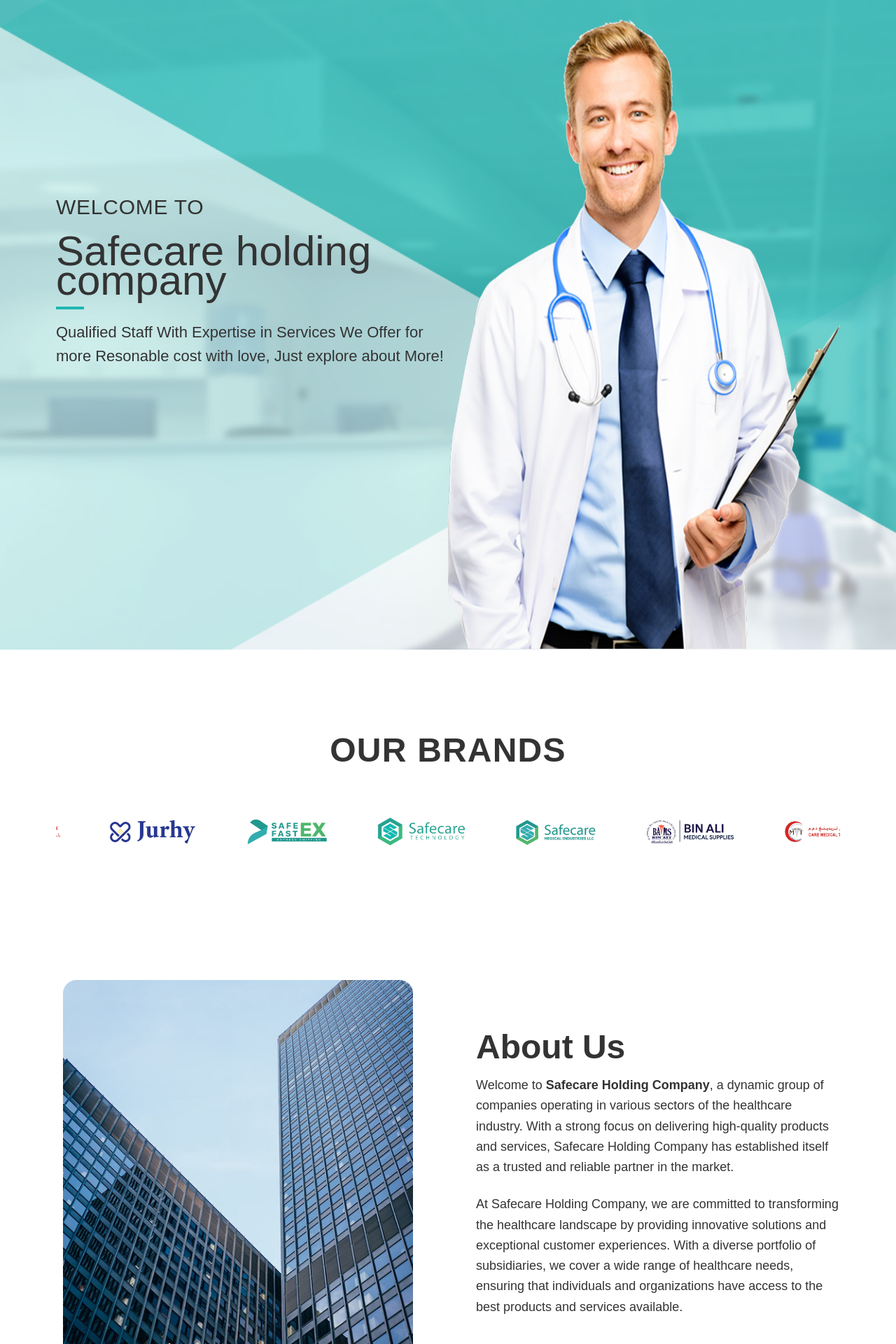
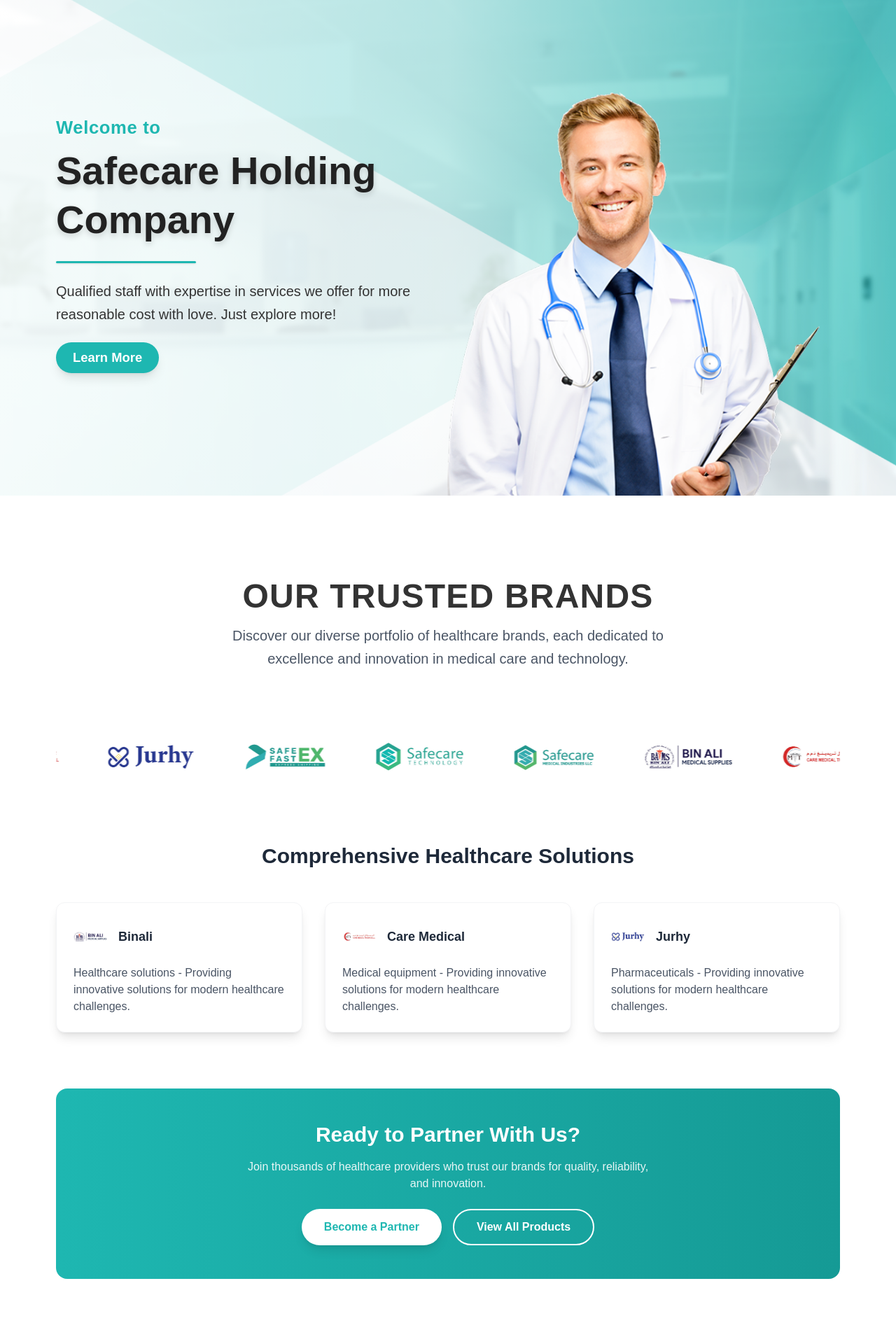
Before and after one commit to Sana-Ahmad1771/safecareholding, a Next.js app: page / in a window 1280 px wide. Shown: the part 140-2060 px from the top of the page at 70% size. Built offline with nearby package versions, Linux system fonts and the light colour scheme.

Commit message:
making responsive

```diff
--- a/src/app/components/common/Footer.jsx
+++ b/src/app/components/common/Footer.jsx
@@ -24,10 +24,10 @@
       whileInView={{ opacity: 1, y: 0 }}
       transition={{ duration: 0.6 }}
       viewport={{ once: true }}
-      className="w-full bg-white font-inter border-t border-gray-200 overflow-hidden text-[#333] text-[16px] leading-normal "
+      className="w-full  bg-white font-inter border-t border-gray-200 overflow-hidden text-[#333] text-[16px] leading-normal "
     >
       {/* Main Content */}
-      <div className="py-16 flex flex-col lg:flex-row justify-between flex-wrap gap-12 container mx-auto">
+      <div className="px-8 py-8 lg:py-16 flex flex-col lg:flex-row justify-between flex-wrap gap-12 lg:container lg:mx-auto">
         {/* Logo + Contact */}
         <motion.div
           initial={{ opacity: 0, y: 30 }}
--- a/src/app/components/pages/home/AboutUs.jsx
+++ b/src/app/components/pages/home/AboutUs.jsx
@@ -3,32 +3,43 @@
 
 const AboutUs = () => {
   return (
-    <section className="relative lg:py-20 py-12 px-5 lg:px-20 bg-body text-dark-2">
-      <div className="container mx-auto flex flex-col lg:flex-row items-center gap-10 lg:gap-20">
+    <section className="relative px-4 sm:px-8 lg:px-20 py-8 lg:py-16 bg-body text-dark-2">
+      <div className="container mx-auto flex flex-col lg:flex-row items-center gap-8 lg:gap-16">
         {/* Image Section */}
-        <div className=" flex-1 flex justify-center">
+        <div className="flex-1 flex justify-center items-center">
           <Image
             src="/about-us.png"
             alt="About Us"
             width={600}
             height={400}
-            className="w-full max-w-[500px] h-auto max-h-[691px] object-contain lg:z-40 lg:absolute bottom-0 top-2"
+            className="xl:absolute lg:z-20 2xl:top-2 xl:top-10 top-1 w-full max-w-[clamp(220px,40vw,500px)] h-auto max-h-[clamp(180px,100vh,400px)] lg:max-h-[clamp(200px,100vh,550px)] xl:max-h-[clamp(500px,100vh,650px)] object-contain"
+            priority
           />
         </div>
 
         {/* Text Section */}
         <div className="flex-1 space-y-6">
-          <h2 className="font-semibold text-lg sm:text-2xl md:text-3xl lg:text-[38px] xl:text-5xl mb-4 text-dark-2">
+          <h2
+            className="font-semibold mb-4 text-dark-2"
+            style={{ fontSize: "clamp(1.25rem,3vw,2.5rem)" }}
+          >
             About Us
           </h2>
-          <p className="text-base sm:text-lg leading-relaxed">
-            Welcome to <span className="font-semibold">Safecare Holding Company</span>,
-            a dynamic group of companies operating in various sectors of the
+          <p
+            className="leading-relaxed text-lg sm:text-base md:text-lg lg:text-[22px]"
+            style={{ fontSize: "clamp(1rem,2vw,1.25rem)" }}
+          >
+            Welcome to{" "}
+            <span className="font-semibold">Safecare Holding Company</span>, a
+            dynamic group of companies operating in various sectors of the
             healthcare industry. With a strong focus on delivering high-quality
-            products and services, Safecare Holding Company has established itself
-            as a trusted and reliable partner in the market.
+            products and services, Safecare Holding Company has established
+            itself as a trusted and reliable partner in the market.
           </p>
-          <p className="text-base sm:text-lg leading-relaxed">
+          <p
+            className="leading-relaxed"
+            style={{ fontSize: "clamp(1rem,2vw,1.25rem)" }}
+          >
             At Safecare Holding Company, we are committed to transforming the
             healthcare landscape by providing innovative solutions and
             exceptional customer experiences. With a diverse portfolio of
--- a/src/app/components/pages/home/Hero.jsx
+++ b/src/app/components/pages/home/Hero.jsx
@@ -8,11 +8,11 @@
       className="min-h-[calc(100vh-80px)] bg-cover bg-center flex items-end px-5 lg:px-20 overflow-hidden"
       style={{
         backgroundImage: "url('/Herosection-bg.png')",
-        minHeight: "calc(100vh - 80px)",
+        minHeight: "calc(90vh - 80px)",
       }}
     >
       {/* Container for centered content */}
-      <div className="container text-dark-2 mx-auto flex flex-col lg:flex-row items-center justify-between w-full md:pt-10">
+      <div className="container text-dark-2 mx-auto flex flex-col lg:flex-row items-center justify-between w-full h-screen md:pt-10 py-20 lg:py-0">
         {/* Content */}
         <div className="xl:max-w-[590px] space-y-4 flex-1 flex flex-col justify-start h-[400px] mb-10 md:mb-0">
           <p className="text-2xl lg:text-3xl text-main uppercase tracking-wide mb-6 sm:text-base">Welcome to </p>
@@ -39,17 +39,33 @@
         </div>
 
         {/* Doctor Image - Right Side */}
-        <div className="flex-1 flex justify-center items-start h-[900px]">
+        <div className="flex-1 flex justify-center items-start h-screen">
           <Image
             src="/hero-men.png"
             alt="doctor"
             width={500}
             height={900}
             priority
-            className="w-[250px] sm:w-[320px] md:w-[420px] lg:w-[700px] lg:h-[900px] object-fill"
+            className="w-[250px] sm:w-[320px] md:w-[420px] lg:w-auto lg:h-screen object-fill"
           />
         </div>
       </div>
+          {/* Scroll Indicator - Only on desktop */}
+      <motion.div
+        className="hidden lg:flex flex-col items-center absolute bottom-6 left-1/2 transform -translate-x-1/2 text-primary z-20"
+        initial={{ opacity: 0 }}
+        animate={{ opacity: 1 }}
+        transition={{ delay: 1.5, duration: 0.8 }}
+      >
+        <span className="text-sm mb-2">Scroll Down</span>
+        <div className="w-6 h-10 border-2 border-primary rounded-full flex justify-center">
+          <motion.div
+            className="w-1 h-3 bg-primary rounded-full mt-2"
+            animate={{ y: [0, 12, 0] }}
+            transition={{ duration: 1.5, repeat: Infinity, ease: "easeInOut" }}
+          />
+        </div>
+      </motion.div>
     </section>
   );
 };
--- /dev/null
+++ b/src/app/components/pages/home/HeroSection.jsx
@@ -0,0 +1,58 @@
+import React from "react";
+// Optional: If using Framer Motion for animation, uncomment below
+// import { motion } from "framer-motion";
+
+export const HeroSection = () => {
+  return (
+    <section
+      className="relative w-full bg-white overflow-hidden bg-cover bg-center bg-no-repeat flex items-center justify-center"
+      aria-label="Hero Section"
+      style={{
+        backgroundImage: "url('/Herosection-bg.png')",
+        minHeight: "calc(100vh - 80px)",
+        height: "calc(100vh - 80px)",
+      }}
+    >
+      {/* Overlay for better text contrast */}
+      <div className="absolute inset-0 bg-gradient-to-r from-white/80 via-white/60 to-transparent pointer-events-none" aria-hidden="true" />
+      {/* Main Content */}
+  <div className="relative z-10 flex flex-col lg:flex-row items-center justify-center h-full px-4 sm:px-8 lg:px-20 py-4 gap-6 w-full max-w-7xl mx-auto">
+        {/* Text Section */}
+        <div className="text-center lg:text-left max-w-xl animate-fadeIn flex flex-col justify-center h-full">
+          <p className="font-semibold text-[#1eb7b1] tracking-wide mb-2" style={{fontSize: 'clamp(1rem, 2vw, 1.75rem)'}}>
+            Welcome to
+          </p>
+          <h1 className="font-extrabold text-[#222] leading-tight drop-shadow-lg mb-4" style={{fontSize: 'clamp(2rem, 5vw, 3.5rem)'}}>
+            Safecare Holding<br />Company
+          </h1>
+          <div className="mt-2 mb-6 mx-auto lg:mx-0 w-24 sm:w-40 md:w-60 lg:w-[200px] h-[3px] bg-[#1eb7b1] rounded-full shadow" />
+          <p className="max-w-[600px] mx-auto lg:mx-0 font-normal text-[#333] leading-relaxed mb-6" style={{fontSize: 'clamp(0.9rem, 2vw, 1.25rem)'}}>
+            Qualified staff with expertise in services we offer for more
+            <br className="hidden sm:block" />
+            reasonable cost with love. Just explore more!
+          </p>
+          {/* CTA Button */}
+          <a
+            href="#about"
+            className="inline-block xl:w-fit px-6 py-2 bg-[#1eb7b1] text-white font-semibold rounded-full shadow-lg hover:bg-[#159a95] transition-colors duration-200 focus:outline-none focus:ring-2 focus:ring-[#1eb7b1] focus:ring-offset-2 text-base"
+            aria-label="Learn more about Safecare Holding"
+            style={{fontSize: 'clamp(1rem, 2vw, 1.15rem)'}}
+          >
+            Learn More
+          </a>
+        </div>
+
+        {/* Banner main image - Always flush with bottom edge and responsive to height */}
+        <div className="relative w-full lg:w-auto flex-1 h-full flex items-end justify-center">
+          <img
+            className="absolute left-1/2 -translate-x-1/2 xl:top-32 lg:top-10 top-0 bottom-0 w-full max-w-[220px] sm:max-w-[320px] md:max-w-[420px] lg:max-w-[539px] h-full max-h-[calc(100vh-80px)] object-contain"
+            alt="Smiling healthcare professional representing Safecare Holding"
+            src="/hero-men.png"
+            loading="eager"
+            priority
+          />
+        </div>
+      </div>
+    </section>
+  );
+};
--- a/src/app/components/pages/home/OurBrands.jsx
+++ b/src/app/components/pages/home/OurBrands.jsx
@@ -74,7 +74,7 @@
                 <h3 className="text-xl font-bold mt-1">
                   Safecare Holding Company
                 </h3>
-                <p className="text-sm leading-relaxed mt-4">
+                <p className="text-lg sm:text-base md:text-lg lg:text-[22px] leading-relaxed mt-4">
                   Safecare Holding company is your premier destination for
                   healthcare products and medical supplies. We offer a wide
                   range of high-quality products with convenient online shopping
--- a/src/app/components/pages/home/ProductsServices.jsx
+++ b/src/app/components/pages/home/ProductsServices.jsx
@@ -45,7 +45,7 @@
           <div className="flex justify-center">
             <div className="w-20 sm:w-32 md:w-44 :w-[244px] h-0.5 bg-gray-4"></div>
           </div>
-          <p className="text-sm sm:text-base md:text-lg leading-relaxed">
+          <p className="text-lg sm:text-base md:text-lg lg:text-[22px] leading-relaxed">
             The medical field demands the highest quality medical supplies and
             equipment. Safecare’s line of medical products includes:
           </p>
--- a/src/app/components/pages/home/SpecialServices.jsx
+++ b/src/app/components/pages/home/SpecialServices.jsx
@@ -78,7 +78,7 @@
                 <h3 className="text-base sm:text-lg font-semibold mb-1">
                   {service.title}
                 </h3>
-                <p className="text-dark-2/80 text-sm leading-relaxed">
+                <p className="text-dark-2/80 text-sm sm:text-base  leading-relaxed">
                   {service.description}
                 </p>
               </div>
@@ -106,7 +106,7 @@
             {servicesRight.map((service, index) => (
               <div
                 key={index}
-                className="flex gap-4 items-start text-dark-2 flex-col sm:flex-row max-w-[70%]"
+                className="flex gap-4 items-start text-dark-2 flex-col sm:flex-row max-w-[100%]"
               >
                 {/* Icon Box */}
                 <div className="w-10 h-10 flex items-center justify-center rounded-md bg-white/20 text-dark-2 text-xl shrink-0">
@@ -117,7 +117,7 @@
                   <h3 className="text-base sm:text-lg font-semibold mb-1">
                     {service.title}
                   </h3>
-                  <p className="text-dark-2 text-sm leading-relaxed">
+                  <p className="text-dark-2 text-sm sm:text-base leading-relaxed">
                     {service.description}
                   </p>
                 </div>
--- a/src/app/components/pages/home/Technology.jsx
+++ b/src/app/components/pages/home/Technology.jsx
@@ -52,7 +52,7 @@
           <h2 className="text-3xl md:text-5xl font-bold bg-gradient-to-r text-dark-2 bg-clip-text  mb-6">
             We Are Also in the Technology
           </h2>
-          <p className="text-gray-500 text-base md:text-lg max-w-3xl mx-auto">
+          <p className="text-gray-500 text-lg sm:text-base md:text-lg lg:text-[22px] max-w-4xl mx-auto">
             From digital marketing to networking and hosting, we provide
             end-to-end technology solutions that help businesses grow, connect,
             and thrive in the digital era.
@@ -85,7 +85,7 @@
                 </h3>
 
                 {/* Description */}
-                <p className="text-gray-500 text-sm md:text-base leading-relaxed">
+                <p className="text-gray-500 text-sm sm:text-base leading-relaxed">
                   {item.description}
                 </p>
 
--- a/src/app/components/pages/home/TrustedBrands.jsx
+++ b/src/app/components/pages/home/TrustedBrands.jsx
@@ -40,16 +40,20 @@
         {brandList.map((brand, idx) => (
           <div
             key={idx}
-            className="flex-shrink-0 h-8 sm:h-10 md:h-12 w-20 sm:w-28 md:w-32 flex items-center justify-center"
+            className="flex-shrink-0 h-8 sm:h-10 md:h-12 w-20 sm:w-28 md:w-32 flex items-center justify-center group relative"
           >
             <Image
               src={brand.logo}
               alt={brand.name}
               width={128}
               height={48}
-              className="h-full w-full max-w-full object-contain  transition duration-300 "
+              className="h-full w-full max-w-full object-contain transition-all duration-300 group-hover:scale-110 group-hover:brightness-110"
               sizes="(max-width: 640px) 80px, (max-width: 768px) 112px, 128px"
             />
+            {/* Tooltip on hover */}
+            <div className="absolute -bottom-8 opacity-0 group-hover:opacity-100 transition-opacity duration-300 bg-gray-800 text-white text-xs px-2 py-1 rounded whitespace-nowrap pointer-events-none">
+              {brand.name}
+            </div>
           </div>
         ))}
       </motion.div>
@@ -60,25 +64,101 @@
 // ================= Main Section =================
 const TrustedBrands = () => {
   const brands = [
-    { name: "Binali", logo: "/binali.png" },
-    { name: "Care Medical", logo: "/caremedical.png" },
-    { name: "Jurhy", logo: "/jurhy.png" },
-    { name: "Safefast", logo: "/safefast.png" },
-    { name: "Safecare Technology", logo: "/safecaretechnology.png" },
-    { name: "Safecare Medical Industries", logo: "/safecaremedicalindustries.png" },
+    { name: "Binali", logo: "/binali.png", description: "Healthcare solutions" },
+    { name: "Care Medical", logo: "/caremedical.png", description: "Medical equipment" },
+    { name: "Jurhy", logo: "/jurhy.png", description: "Pharmaceuticals" },
+    { name: "Safefast", logo: "/safefast.png", description: "Rapid diagnostics" },
+    { name: "Safecare Technology", logo: "/safecaretechnology.png", description: "Health tech innovation" },
+    { name: "Safecare Medical Industries", logo: "/safecaremedicalindustries.png", description: "Medical manufacturing" },
   ];
 
   return (
     <section className="pt-10 pb-20 bg-body overflow-hidden">
       <div className="container mx-auto sm:px-6 max-w-[1460px] lg:py-20 py-12 px-5 lg:px-20">
-        <div className="mb-8 sm:mb-10 md:mb-12 text-center">
-          <h2 className="text-dark-2 tracking-wide uppercase font-semibold text-lg sm:text-2xl md:text-3xl lg:text-[38px] xl:text-5xl">
-            Our Brands
-          </h2>
+        {/* Enhanced Header Section */}
+        <div className="mb-12 sm:mb-16 md:mb-20 text-center">
+          <motion.h2
+            className="text-dark-2 tracking-wide uppercase font-semibold text-lg sm:text-2xl md:text-3xl lg:text-[38px] xl:text-5xl mb-4"
+            initial={{ opacity: 0, y: 20 }}
+            whileInView={{ opacity: 1, y: 0 }}
+            transition={{ duration: 0.6 }}
+          >
+            Our Trusted Brands
+          </motion.h2>
+          <motion.p
+            className="text-gray-600 max-w-2xl mx-auto text-sm sm:text-base md:text-lg lg:text-xl leading-relaxed"
+            initial={{ opacity: 0, y: 20 }}
+            whileInView={{ opacity: 1, y: 0 }}
+            transition={{ duration: 0.6, delay: 0.2 }}
+          >
+            Discover our diverse portfolio of healthcare brands, each dedicated to excellence
+            and innovation in medical care and technology.
+          </motion.p>
         </div>
 
         {/* First Row: Right to Left */}
         <HorizontalSlider brands={brands} direction="left" speed={25} />
+
+        {/* Brand Highlights Section */}
+        <motion.div
+          className="mt-16 sm:mt-20"
+          initial={{ opacity: 0, y: 30 }}
+          whileInView={{ opacity: 1, y: 0 }}
+          transition={{ duration: 0.7 }}
+        >
+          <h3 className="text-xl sm:text-2xl md:text-3xl font-semibold text-center text-gray-800 mb-8 sm:mb-12">
+            Comprehensive Healthcare Solutions
+          </h3>
+          <div className="grid grid-cols-1 md:grid-cols-2 lg:grid-cols-3 gap-6 sm:gap-8">
+            {brands.slice(0, 3).map((brand, index) => (
+              <motion.div
+                key={brand.name}
+                className="bg-white rounded-xl p-6 shadow-lg border border-gray-100 hover:shadow-xl transition-all duration-300"
+                initial={{ opacity: 0, y: 20 }}
+                whileInView={{ opacity: 1, y: 0 }}
+                transition={{ duration: 0.5, delay: index * 0.1 }}
+              >
+                <div className="flex items-center mb-4">
+                  <div className="w-12 h-12 relative mr-4">
+                    <Image
+                      src={brand.logo}
+                      alt={brand.name}
+                      fill
+                      className="object-contain"
+                    />
+                  </div>
+                  <h4 className="font-semibold text-gray-800 text-lg">{brand.name}</h4>
+                </div>
+                <p className="text-gray-600 text-sm sm:text-base">
+                  {brand.description} - Providing innovative solutions for modern healthcare challenges.
+                </p>
+              </motion.div>
+            ))}
+          </div>
+        </motion.div>
+
+        {/* CTA Section */}
+        <motion.div
+          className="text-center mt-16 sm:mt-20 bg-gradient-to-r from-[#1eb7b1] to-[#159a95] rounded-2xl p-8 sm:p-12 text-white"
+          initial={{ opacity: 0, y: 30 }}
+          whileInView={{ opacity: 1, y: 0 }}
+          transition={{ duration: 0.7, delay: 0.3 }}
+        >
+          <h3 className="text-xl sm:text-2xl md:text-3xl font-semibold mb-4">
+            Ready to Partner With Us?
+          </h3>
+          <p className="max-w-xl mx-auto mb-6 text-sm sm:text-base opacity-90">
+            Join thousands of healthcare providers who trust our brands for quality, reliability, and innovation.
+          </p>
+          <div className="flex flex-col sm:flex-row gap-4 justify-center">
+            <button className="px-6 sm:px-8 py-3 bg-white text-[#1eb7b1] font-semibold rounded-full hover:bg-gray-100 transition-colors duration-200 shadow-lg">
+              Become a Partner
+            </button>
+            <button className="px-6 sm:px-8 py-3 border-2 border-white text-white font-semibold rounded-full hover:bg-white hover:text-[#1eb7b1] transition-all duration-200">
+              View All Products
+            </button>
+          </div>
+        </motion.div>
       </div>
     </section>
   );
--- a/src/app/page.js
+++ b/src/app/page.js
@@ -8,13 +8,15 @@
 import SpecialServices from './components/pages/home/SpecialServices.jsx';
 import Footer from './components/common/Footer.jsx';
 import TechnologyGrid from './components/pages/home/Technology.jsx';
+import { HeroSection } from './components/pages/home/HeroSection.jsx';
 // import Testing from './components/pages/home/testing.jsx';
 
 export default function Home() {
   return (
     <>
     <Header />
-    <Hero />
+    <HeroSection/>
+    {/* <Hero /> */}
     <TrustedBrands />
     <AboutUs />
     <OurBrands />
@@ -24,6 +26,7 @@
     {/* <Testing /> */}
     <TechnologyGrid />
     <Footer />
+
     </>
   );
 }
```
Also changed, not shown: src/app/components/common/Header.jsx (+4 -4 lines), src/app/components/pages/home/QualityProducts.jsx (+29 -9 lines).
